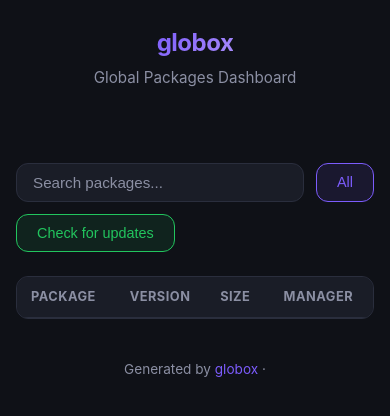
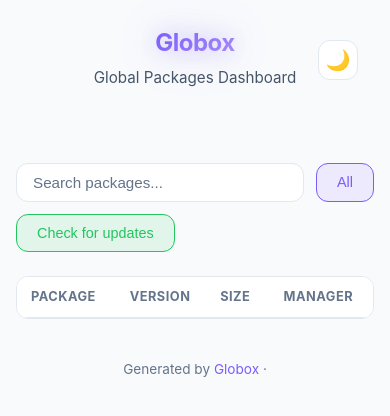
Before and after one commit to unclebay143/globox, a website: page src/dashboard/template.html in a window 390 px wide. Drawn offline with Linux system fonts and the light colour scheme.

Commit message:
Feat: add light mode, misc design improvement

```diff
--- a/src/dashboard/template.html
+++ b/src/dashboard/template.html
@@ -1,9 +1,9 @@
-<!DOCTYPE html>
+<!doctype html>
 <html lang="en">
   <head>
     <meta charset="UTF-8" />
     <meta name="viewport" content="width=device-width, initial-scale=1.0" />
-  <title>globox — Global Packages Dashboard</title>
+    <title>Globox — Global Packages Dashboard</title>
     <style>
       :root {
         --bg: #0f1117;
@@ -21,10 +21,16 @@
         --radius: 12px;
       }
 
-    * { margin: 0; padding: 0; box-sizing: border-box; }
+      * {
+        margin: 0;
+        padding: 0;
+        box-sizing: border-box;
+      }
 
       body {
-      font-family: -apple-system, BlinkMacSystemFont, 'Segoe UI', Roboto, 'Helvetica Neue', sans-serif;
+        font-family:
+          -apple-system, BlinkMacSystemFont, "Segoe UI", Roboto,
+          "Helvetica Neue", sans-serif;
         background: var(--bg);
         color: var(--text);
         min-height: 100vh;
@@ -38,12 +44,13 @@
       }
 
       header {
+        position: relative;
         text-align: center;
         margin-bottom: 40px;
       }
 
       header h1 {
-      font-size: 2rem;
+        font-size: 4rem;
         font-weight: 700;
         letter-spacing: -0.5px;
         margin-bottom: 4px;
@@ -54,10 +61,12 @@
         -webkit-background-clip: text;
         -webkit-text-fill-color: transparent;
         background-clip: text;
+        filter: drop-shadow(0 0 11px rgba(124, 92, 252, 0.6))
+          drop-shadow(0 0 22px rgba(124, 92, 252, 0.4));
       }
 
       header p {
-      color: var(--text-muted);
+        color: #9ca3af;
         font-size: 0.95rem;
       }
 
@@ -139,9 +148,21 @@
         background: rgba(124, 92, 252, 0.1);
       }
 
-    .filter-btn.npm.active { border-color: var(--npm); color: var(--npm); background: rgba(203, 56, 55, 0.1); }
-    .filter-btn.pnpm.active { border-color: var(--pnpm); color: var(--pnpm); background: rgba(249, 173, 0, 0.1); }
-    .filter-btn.yarn.active { border-color: var(--yarn); color: var(--yarn); background: rgba(44, 142, 187, 0.1); }
+      .filter-btn.npm.active {
+        border-color: var(--npm);
+        color: var(--npm);
+        background: rgba(203, 56, 55, 0.1);
+      }
+      .filter-btn.pnpm.active {
+        border-color: var(--pnpm);
+        color: var(--pnpm);
+        background: rgba(249, 173, 0, 0.1);
+      }
+      .filter-btn.yarn.active {
+        border-color: var(--yarn);
+        color: var(--yarn);
+        background: rgba(44, 142, 187, 0.1);
+      }
 
       .packages-table {
         width: 100%;
@@ -205,8 +226,9 @@
         font-weight: 600;
       }
 
-    .pkg-version, .pkg-size {
-      font-family: 'SF Mono', 'Fira Code', 'Cascadia Code', monospace;
+      .pkg-version,
+      .pkg-size {
+        font-family: "SF Mono", "Fira Code", "Cascadia Code", monospace;
         color: var(--text-muted);
         font-size: 0.9rem;
       }
@@ -216,7 +238,7 @@
       }
 
       .pkg-latest {
-      font-family: 'SF Mono', 'Fira Code', 'Cascadia Code', monospace;
+        font-family: "SF Mono", "Fira Code", "Cascadia Code", monospace;
         font-size: 0.9rem;
       }
 
@@ -268,9 +290,18 @@
         letter-spacing: 0.3px;
       }
 
-    .badge.npm { background: rgba(203, 56, 55, 0.15); color: var(--npm); }
-    .badge.pnpm { background: rgba(249, 173, 0, 0.15); color: var(--pnpm); }
-    .badge.yarn { background: rgba(44, 142, 187, 0.15); color: var(--yarn); }
+      .badge.npm {
+        background: rgba(203, 56, 55, 0.15);
+        color: var(--npm);
+      }
+      .badge.pnpm {
+        background: rgba(249, 173, 0, 0.15);
+        color: var(--pnpm);
+      }
+      .badge.yarn {
+        background: rgba(44, 142, 187, 0.15);
+        color: var(--yarn);
+      }
 
       .empty-state {
         text-align: center;
@@ -295,18 +326,87 @@
         text-decoration: none;
       }
 
+      /* Light theme */
+      [data-theme="light"] {
+        --bg: #f8fafc;
+        --surface: #ffffff;
+        --surface-hover: #f1f5f9;
+        --border: #e2e8f0;
+        --text: #1e293b;
+        --text-muted: #64748b;
+      }
+
+      [data-theme="light"] header p {
+        color: #475569;
+      }
+
+      [data-theme="light"] header h1 span {
+        filter: drop-shadow(0 0 11px rgba(124, 92, 252, 0.35))
+          drop-shadow(0 0 22px rgba(124, 92, 252, 0.2));
+      }
+
+      [data-theme="light"] .pkg-size {
+        color: #0d9488;
+      }
+
+      .theme-toggle {
+        position: absolute;
+        top: 24px;
+        right: 24px;
+        width: 40px;
+        height: 40px;
+        padding: 0;
+        border: 1px solid var(--border);
+        border-radius: var(--radius);
+        background: var(--surface);
+        color: var(--text-muted);
+        cursor: pointer;
+        font-size: 1.25rem;
+        display: flex;
+        align-items: center;
+        justify-content: center;
+        transition: all 0.2s;
+      }
+
+      .theme-toggle:hover {
+        background: var(--surface-hover);
+        color: var(--text);
+      }
+
       @media (max-width: 600px) {
-      .container { padding: 24px 16px; }
-      header h1 { font-size: 1.5rem; }
-      .stats { grid-template-columns: 1fr 1fr; }
-      .packages-table th, .packages-table td { padding: 10px 14px; }
+        .container {
+          padding: 24px 16px;
+        }
+        .theme-toggle {
+          top: 16px;
+          right: 16px;
+        }
+        header h1 {
+          font-size: 1.5rem;
+        }
+        .stats {
+          grid-template-columns: 1fr 1fr;
+        }
+        .packages-table th,
+        .packages-table td {
+          padding: 10px 14px;
+        }
       }
     </style>
+    <script>
+      (function () {
+        var stored = localStorage.getItem("globox-theme");
+        var prefersLight = window.matchMedia && window.matchMedia("(prefers-color-scheme: light)").matches;
+        var theme = stored === "light" || stored === "dark" ? stored : prefersLight ? "light" : "dark";
+        document.documentElement.setAttribute("data-theme", theme);
+      })();
+    </script>
   </head>
   <body>
     <div class="container">
       <header>
-      <h1><span>globox</span></h1>
+        <button type="button" class="theme-toggle" id="theme-toggle" aria-label="Toggle theme" title="Toggle theme">🌙</button>
+        <h1><span>Globox</span></h1>
         <p>Global Packages Dashboard</p>
       </header>
 
@@ -321,43 +421,83 @@
           autocomplete="off"
         />
         <button class="filter-btn active" data-filter="all">All</button>
-      <button class="update-btn" id="check-updates-btn">Check for updates</button>
+        <button class="update-btn" id="check-updates-btn">
+          Check for updates
+        </button>
       </div>
 
       <table class="packages-table">
         <thead>
           <tr>
-          <th class="sortable" data-sort="name">Package<span class="sort-arrow"></span></th>
+            <th class="sortable" data-sort="name">
+              Package<span class="sort-arrow"></span>
+            </th>
             <th>Version</th>
-          <th class="latest-col" style="display:none">Latest</th>
-          <th class="sortable" data-sort="size">Size<span class="sort-arrow"></span></th>
-          <th class="sortable" data-sort="manager">Manager<span class="sort-arrow"></span></th>
+            <th class="latest-col" style="display: none">Latest</th>
+            <th class="sortable" data-sort="size">
+              Size<span class="sort-arrow"></span>
+            </th>
+            <th class="sortable" data-sort="manager">
+              Manager<span class="sort-arrow"></span>
+            </th>
           </tr>
         </thead>
         <tbody id="table-body"></tbody>
       </table>
 
       <footer>
-      <p>Generated by <a href="https://github.com/unclebay143/globox" target="_blank" rel="noopener noreferrer">globox</a> &middot; <span id="timestamp"></span></p>
+        <p>
+          Generated by
+          <a
+            href="https://github.com/unclebay143/globox"
+            target="_blank"
+            rel="noopener noreferrer"
+            >Globox</a
+          >
+          &middot; <span id="timestamp"></span>
+        </p>
       </footer>
     </div>
 
     <script>
-    const DATA = JSON.parse('__GLOBOX_DATA__');
-    const { packages, managers, managerOrder, generatedAt, outdatedPreloaded } = DATA;
+      const DATA = JSON.parse("__GLOBOX_DATA__");
+      const {
+        packages,
+        managers,
+        managerOrder,
+        generatedAt,
+        outdatedPreloaded,
+      } = DATA;
 
-    let activeFilter = 'all';
-    let searchQuery = '';
+      let activeFilter = "all";
+      let searchQuery = "";
       let showLatest = false;
-    let sortField = 'manager';
-    let sortDir = 'asc';
+      let sortField = "manager";
+      let sortDir = "asc";
+
+      (function initThemeToggle() {
+        var toggle = document.getElementById("theme-toggle");
+        function setIcon() {
+          var theme = document.documentElement.getAttribute("data-theme");
+          toggle.textContent = theme === "light" ? "\u263C" : "\u263E";
+          toggle.setAttribute("aria-label", theme === "light" ? "Switch to dark mode" : "Switch to light mode");
+        }
+        setIcon();
+        toggle.addEventListener("click", function () {
+          var theme = document.documentElement.getAttribute("data-theme");
+          var next = theme === "light" ? "dark" : "light";
+          document.documentElement.setAttribute("data-theme", next);
+          localStorage.setItem("globox-theme", next);
+          setIcon();
+        });
+      })();
 
       function formatSize(bytes) {
-      if (!bytes || bytes === 0) return '0 B';
-      const units = ['B', 'KB', 'MB', 'GB'];
+        if (!bytes || bytes === 0) return "0 B";
+        const units = ["B", "KB", "MB", "GB"];
         const i = Math.floor(Math.log(bytes) / Math.log(1024));
         const value = bytes / Math.pow(1024, i);
-      return value.toFixed(i > 0 ? 1 : 0) + ' ' + units[i];
+        return value.toFixed(i > 0 ? 1 : 0) + " " + units[i];
       }
 
       function getColspan() {
@@ -366,11 +506,11 @@
 
       // Stats
       function renderStats() {
-      const statsEl = document.getElementById('stats');
+        const statsEl = document.getElementById("stats");
         const total = packages.length;
         const totalSize = packages.reduce((sum, p) => sum + (p.size || 0), 0);
         const managerCounts = {};
-      packages.forEach(p => {
+        packages.forEach((p) => {
           managerCounts[p.manager] = (managerCounts[p.manager] || 0) + 1;
         });
 
@@ -389,7 +529,7 @@
         </div>
       `;
 
-      managers.forEach(m => {
+        managers.forEach((m) => {
           html += `
           <div class="stat-card">
             <div class="number">${managerCounts[m.name] || 0}</div>
@@ -403,9 +543,9 @@
 
       // Filter buttons
       function renderFilters() {
-      const controls = document.querySelector('.controls');
-      managers.forEach(m => {
-        const btn = document.createElement('button');
+        const controls = document.querySelector(".controls");
+        managers.forEach((m) => {
+          const btn = document.createElement("button");
           btn.className = `filter-btn ${m.name}`;
           btn.dataset.filter = m.name;
           btn.textContent = m.name;
@@ -416,20 +556,22 @@
       // Show/hide latest column
       function toggleLatestColumn(show) {
         showLatest = show;
-      document.querySelectorAll('.latest-col').forEach(el => {
-        el.style.display = show ? '' : 'none';
+        document.querySelectorAll(".latest-col").forEach((el) => {
+          el.style.display = show ? "" : "none";
         });
       }
 
       function updateSortIndicators() {
-      document.querySelectorAll('.packages-table th.sortable').forEach(th => {
-        const arrow = th.querySelector('.sort-arrow');
+        document
+          .querySelectorAll(".packages-table th.sortable")
+          .forEach((th) => {
+            const arrow = th.querySelector(".sort-arrow");
             if (th.dataset.sort === sortField) {
-          th.classList.add('active-sort');
-          arrow.textContent = sortDir === 'asc' ? ' ▲' : ' ▼';
+              th.classList.add("active-sort");
+              arrow.textContent = sortDir === "asc" ? " ▲" : " ▼";
             } else {
-          th.classList.remove('active-sort');
-          arrow.textContent = '';
+              th.classList.remove("active-sort");
+              arrow.textContent = "";
             }
           });
       }
@@ -438,34 +580,36 @@
         return [...list].sort((a, b) => {
           let cmp = 0;
           switch (sortField) {
-          case 'size':
+            case "size":
               cmp = (a.size || 0) - (b.size || 0);
               break;
-          case 'manager':
-            cmp = (managerOrder[a.manager] ?? 99) - (managerOrder[b.manager] ?? 99);
+            case "manager":
+              cmp =
+                (managerOrder[a.manager] ?? 99) -
+                (managerOrder[b.manager] ?? 99);
               if (cmp === 0) cmp = a.name.localeCompare(b.name);
               break;
-          case 'name':
+            case "name":
             default:
               cmp = a.name.localeCompare(b.name);
               break;
           }
-        return sortDir === 'asc' ? cmp : -cmp;
+          return sortDir === "asc" ? cmp : -cmp;
         });
       }
 
       // Table
       function renderTable() {
-      const tbody = document.getElementById('table-body');
+        const tbody = document.getElementById("table-body");
         let filtered = packages;
 
-      if (activeFilter !== 'all') {
-        filtered = filtered.filter(p => p.manager === activeFilter);
+        if (activeFilter !== "all") {
+          filtered = filtered.filter((p) => p.manager === activeFilter);
         }
 
         if (searchQuery) {
           const q = searchQuery.toLowerCase();
-        filtered = filtered.filter(p => p.name.toLowerCase().includes(q));
+          filtered = filtered.filter((p) => p.name.toLowerCase().includes(q));
         }
 
         filtered = sortPackages(filtered);
@@ -485,12 +629,13 @@
           return;
         }
 
-      tbody.innerHTML = filtered.map(p => {
-        let latestCell = '';
+        tbody.innerHTML = filtered
+          .map((p) => {
+            let latestCell = "";
             if (showLatest) {
               if (p.latest) {
                 const isOutdated = p.version !== p.latest;
-            latestCell = `<td class="latest-col pkg-latest ${isOutdated ? 'outdated' : 'up-to-date'}">${escapeHtml(p.latest)}</td>`;
+                latestCell = `<td class="latest-col pkg-latest ${isOutdated ? "outdated" : "up-to-date"}">${escapeHtml(p.latest)}</td>`;
               } else {
                 latestCell = `<td class="latest-col pkg-latest pending">—</td>`;
               }
@@ -504,35 +649,38 @@
             <td><span class="badge ${p.manager}">${p.manager}</span></td>
           </tr>
         `;
-      }).join('');
+          })
+          .join("");
       }
 
       function escapeHtml(str) {
-      const div = document.createElement('div');
+        const div = document.createElement("div");
         div.textContent = str;
         return div.innerHTML;
       }
 
       // Check for updates
       async function checkForUpdates() {
-      const btn = document.getElementById('check-updates-btn');
+        const btn = document.getElementById("check-updates-btn");
         btn.disabled = true;
-      btn.classList.add('loading');
-      btn.textContent = 'Checking...';
+        btn.classList.add("loading");
+        btn.textContent = "Checking...";
 
         try {
-        const res = await fetch('/api/outdated');
+          const res = await fetch("/api/outdated");
           const enriched = await res.json();
 
           if (enriched.error) {
-          btn.textContent = 'Failed — retry';
+            btn.textContent = "Failed — retry";
             btn.disabled = false;
-          btn.classList.remove('loading');
+            btn.classList.remove("loading");
             return;
           }
 
-        enriched.forEach(ep => {
-          const pkg = packages.find(p => p.name === ep.name && p.manager === ep.manager);
+          enriched.forEach((ep) => {
+            const pkg = packages.find(
+              (p) => p.name === ep.name && p.manager === ep.manager,
+            );
             if (pkg) {
               pkg.latest = ep.latest;
             }
@@ -542,72 +690,81 @@
           renderStats();
           renderTable();
 
-        const outdatedCount = packages.filter(p => p.latest && p.version !== p.latest).length;
-        btn.classList.remove('loading');
+          const outdatedCount = packages.filter(
+            (p) => p.latest && p.version !== p.latest,
+          ).length;
+          btn.classList.remove("loading");
           if (outdatedCount > 0) {
             btn.textContent = `${outdatedCount} outdated`;
-          btn.style.borderColor = 'var(--npm)';
-          btn.style.color = 'var(--npm)';
-          btn.style.background = 'rgba(203, 56, 55, 0.1)';
+            btn.style.borderColor = "var(--npm)";
+            btn.style.color = "var(--npm)";
+            btn.style.background = "rgba(203, 56, 55, 0.1)";
           } else {
-          btn.textContent = 'All up to date';
+            btn.textContent = "All up to date";
           }
         } catch (err) {
-        btn.textContent = 'Failed — retry';
+          btn.textContent = "Failed — retry";
           btn.disabled = false;
-        btn.classList.remove('loading');
+          btn.classList.remove("loading");
         }
       }
 
       // Events
-    document.getElementById('search').addEventListener('input', (e) => {
+      document.getElementById("search").addEventListener("input", (e) => {
         searchQuery = e.target.value;
         renderTable();
       });
 
-    document.querySelector('.controls').addEventListener('click', (e) => {
-      if (!e.target.classList.contains('filter-btn')) return;
-      document.querySelectorAll('.filter-btn').forEach(b => b.classList.remove('active'));
-      e.target.classList.add('active');
+      document.querySelector(".controls").addEventListener("click", (e) => {
+        if (!e.target.classList.contains("filter-btn")) return;
+        document
+          .querySelectorAll(".filter-btn")
+          .forEach((b) => b.classList.remove("active"));
+        e.target.classList.add("active");
         activeFilter = e.target.dataset.filter;
         renderTable();
       });
 
-    document.getElementById('check-updates-btn').addEventListener('click', checkForUpdates);
+      document
+        .getElementById("check-updates-btn")
+        .addEventListener("click", checkForUpdates);
 
-    document.querySelectorAll('.packages-table th.sortable').forEach(th => {
-      th.addEventListener('click', () => {
+      document.querySelectorAll(".packages-table th.sortable").forEach((th) => {
+        th.addEventListener("click", () => {
           const field = th.dataset.sort;
           if (sortField === field) {
-          sortDir = sortDir === 'asc' ? 'desc' : 'asc';
+            sortDir = sortDir === "asc" ? "desc" : "asc";
           } else {
             sortField = field;
-          sortDir = field === 'size' ? 'desc' : 'asc';
+            sortDir = field === "size" ? "desc" : "asc";
           }
           renderTable();
         });
       });
 
       // Timestamp
-    document.getElementById('timestamp').textContent =
-      new Date(generatedAt).toLocaleString();
+      document.getElementById("timestamp").textContent = new Date(
+        generatedAt,
+      ).toLocaleString();
 
       // Init
       renderStats();
       renderFilters();
 
       // If outdated data was pre-loaded (globox -d -o), show it immediately
-    if (outdatedPreloaded && packages.some(p => p.latest)) {
+      if (outdatedPreloaded && packages.some((p) => p.latest)) {
         toggleLatestColumn(true);
-      const btn = document.getElementById('check-updates-btn');
-      const outdatedCount = packages.filter(p => p.latest && p.version !== p.latest).length;
+        const btn = document.getElementById("check-updates-btn");
+        const outdatedCount = packages.filter(
+          (p) => p.latest && p.version !== p.latest,
+        ).length;
         if (outdatedCount > 0) {
           btn.textContent = `${outdatedCount} outdated`;
-        btn.style.borderColor = 'var(--npm)';
-        btn.style.color = 'var(--npm)';
-        btn.style.background = 'rgba(203, 56, 55, 0.1)';
+          btn.style.borderColor = "var(--npm)";
+          btn.style.color = "var(--npm)";
+          btn.style.background = "rgba(203, 56, 55, 0.1)";
         } else {
-        btn.textContent = 'All up to date';
+          btn.textContent = "All up to date";
         }
       }
 
```
Also changed, not shown: src/dashboard/server.js (+18 -9 lines). Lines whose indentation alone changed are shown as unchanged.
